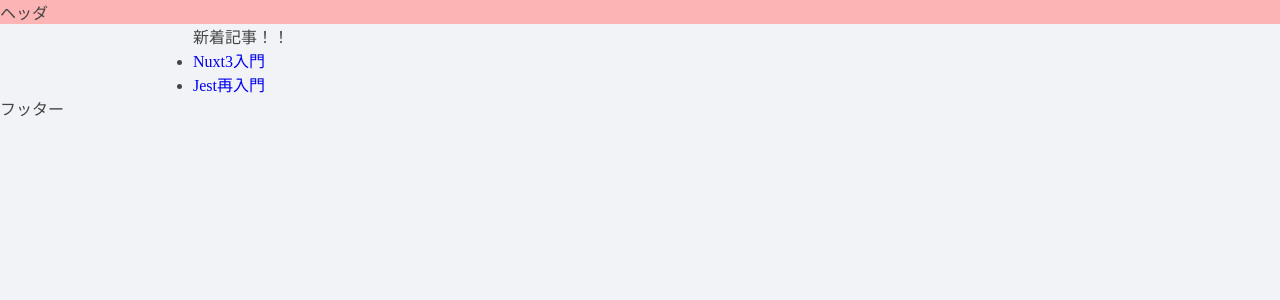
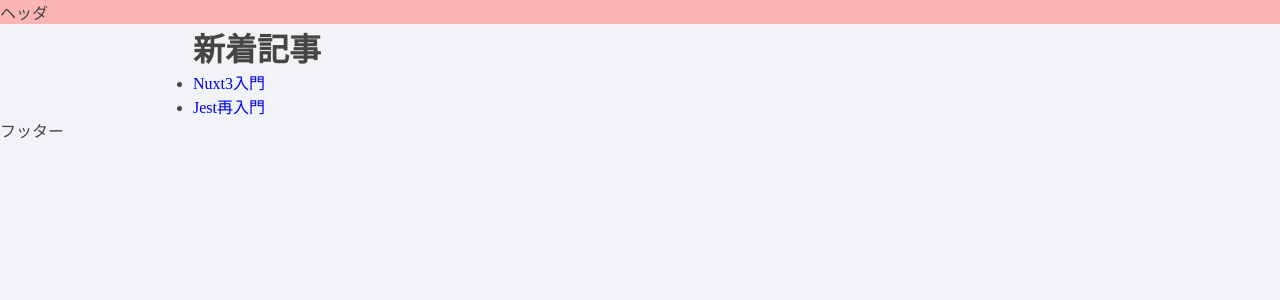
Before and after one commit to yas-ako/nuxt-app, a Nuxt app: page / in a window 1280 px wide. Shown: the top 300 px of the page. Built offline with nearby package versions, Linux system fonts and the light colour scheme.

Commit message:
[update] pタグをh1タグに変更

```diff
--- a/pages/index.vue
+++ b/pages/index.vue
@@ -5,7 +5,7 @@ fetchArticles();
 
 <template>
   <div>
-    <p>新着記事！！</p>
+    <h1>新着記事</h1>
     <ul>
       <li v-for="article in articles" :key="article.id">
         <NuxtLink :to="{path: '/details', query: { id:article.id }}">{{
```
